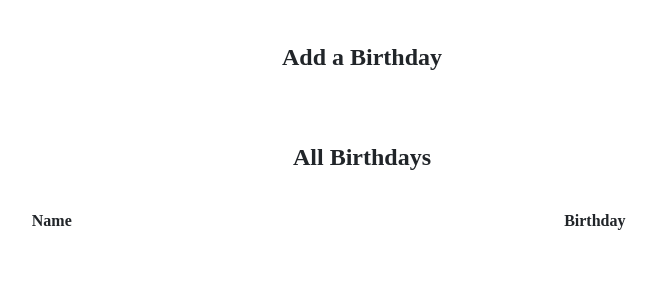
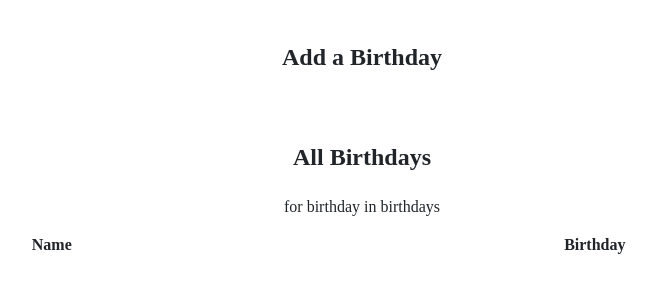
Before and after one commit to shu1513/cs50_homework, a Python web app: template birthdays/templates/index.html in a window 1280 px wide. Shown: the part 221-523 px from the top of the page, without its empty margins (278-934 px from the left). Run offline with Jinja, Linux system fonts and the light colour scheme; the template is opened without the code that fills it, so the values that code supplies are empty.

Commit message:
Sun, Oct 22, 2023, 11:07 AM -03:00

```diff
--- a/birthdays/templates/index.html
+++ b/birthdays/templates/index.html
@@ -29,6 +29,8 @@
                     </thead>
                     <tbody>
                         <!-- TODO: Loop through the database entries to display them in this table -->
+                        for birthday in birthdays
+
                     </tbody>
                 </table>
             </div>
```
